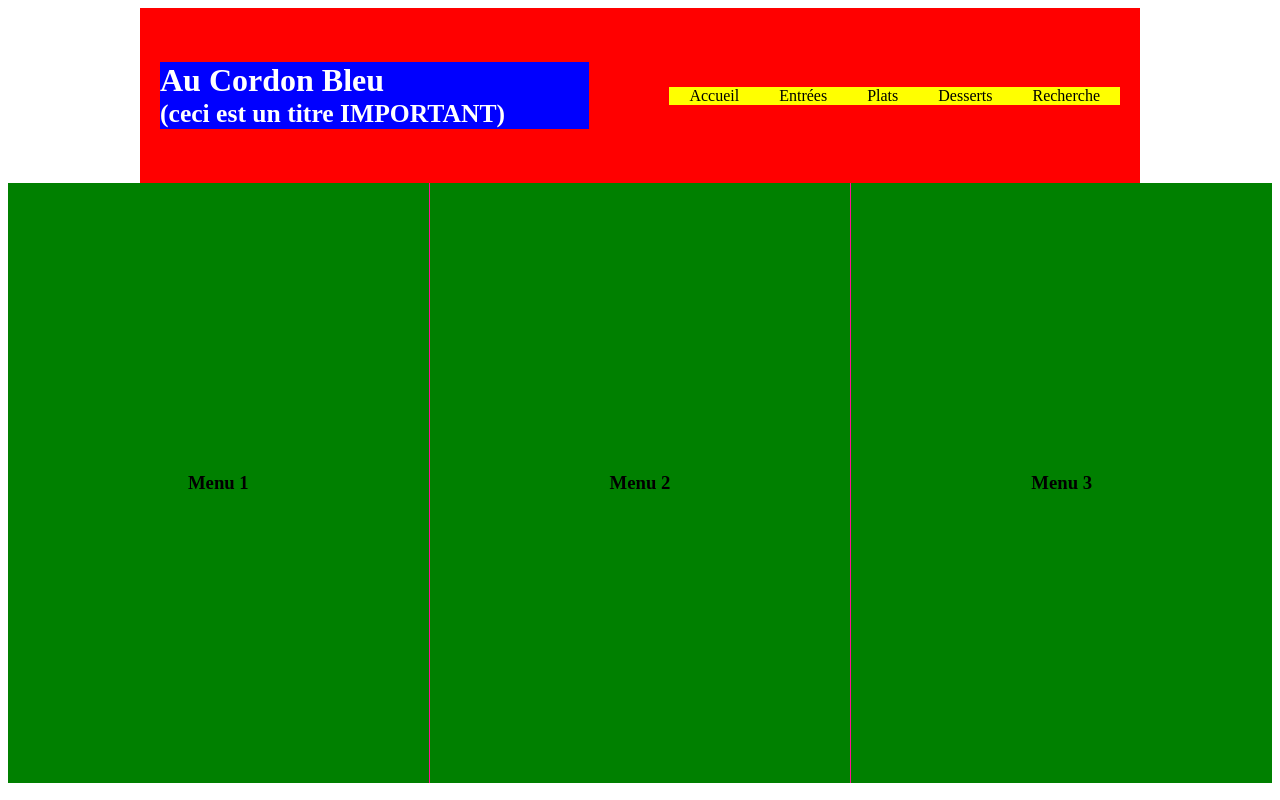
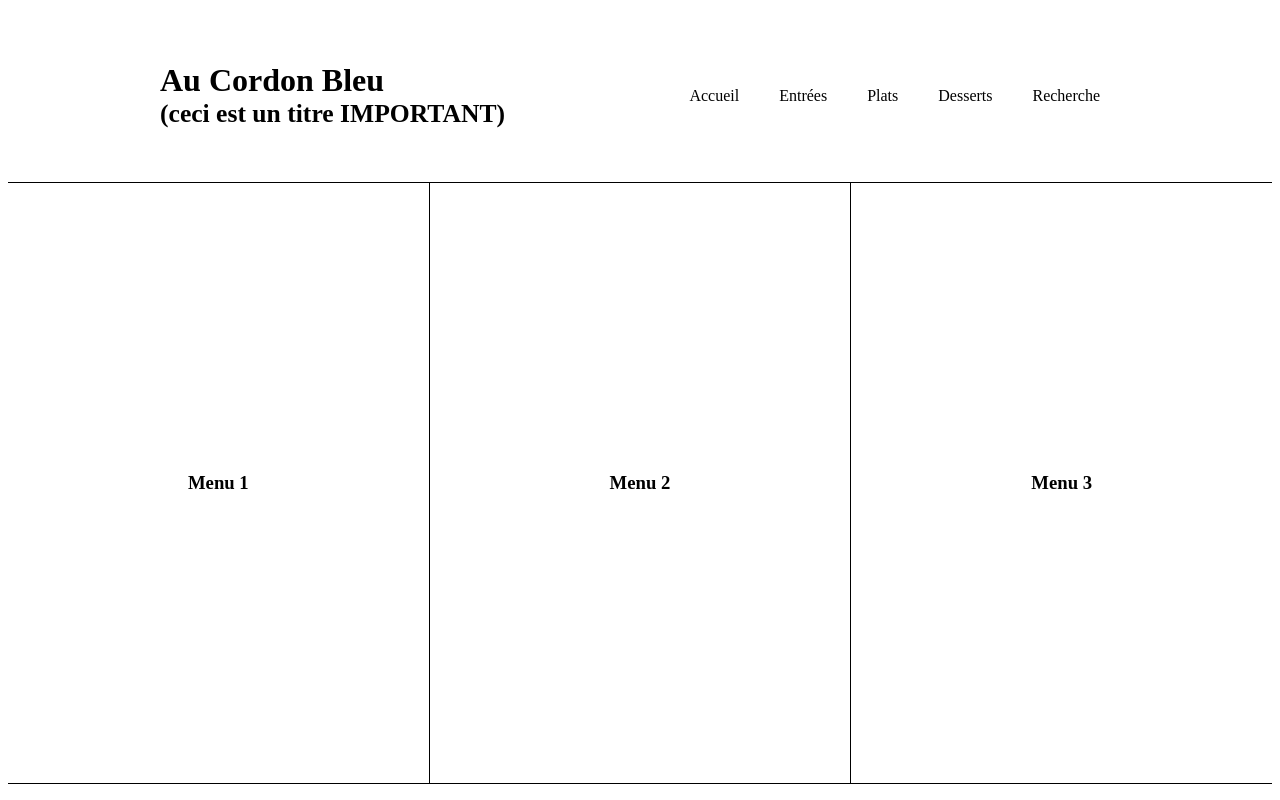
Before and after one commit to Zarkus13/au-cordon-bleu, a plain HTML site: page index.html in a window 1280 px wide. Drawn offline with Linux system fonts and the light colour scheme.

Commit message:
Retrait des backgrounds degueux

```diff
--- a/index.css
+++ b/index.css
@@ -7,7 +7,6 @@ header {
     height: 175px;
     margin-left: auto;
     margin-right: auto;
-    background: red;
     display: flex;
     flex-direction: row;
     align-items: center;
@@ -16,8 +15,7 @@ header {
 header h1 {
     flex-grow: 1;
     margin: 0 20px;
-    background: blue;
-    color: white;
+    color: black;
 }
 
 header h1 span {
@@ -34,7 +32,6 @@ header nav ul {
 
 header nav li {
     padding: 0 20px;
-    background: yellow;
 }
 
 #slider {
@@ -51,8 +48,9 @@ header nav li {
     display: flex;
     align-items: center;
     text-align: center;
-    background: green;
-    border-right: 1px solid deeppink;
+    border-right: 1px solid black;
+    border-top: 1px solid black;
+    border-bottom: 1px solid black;
 }
 
 #slider > div:last-child {
```
